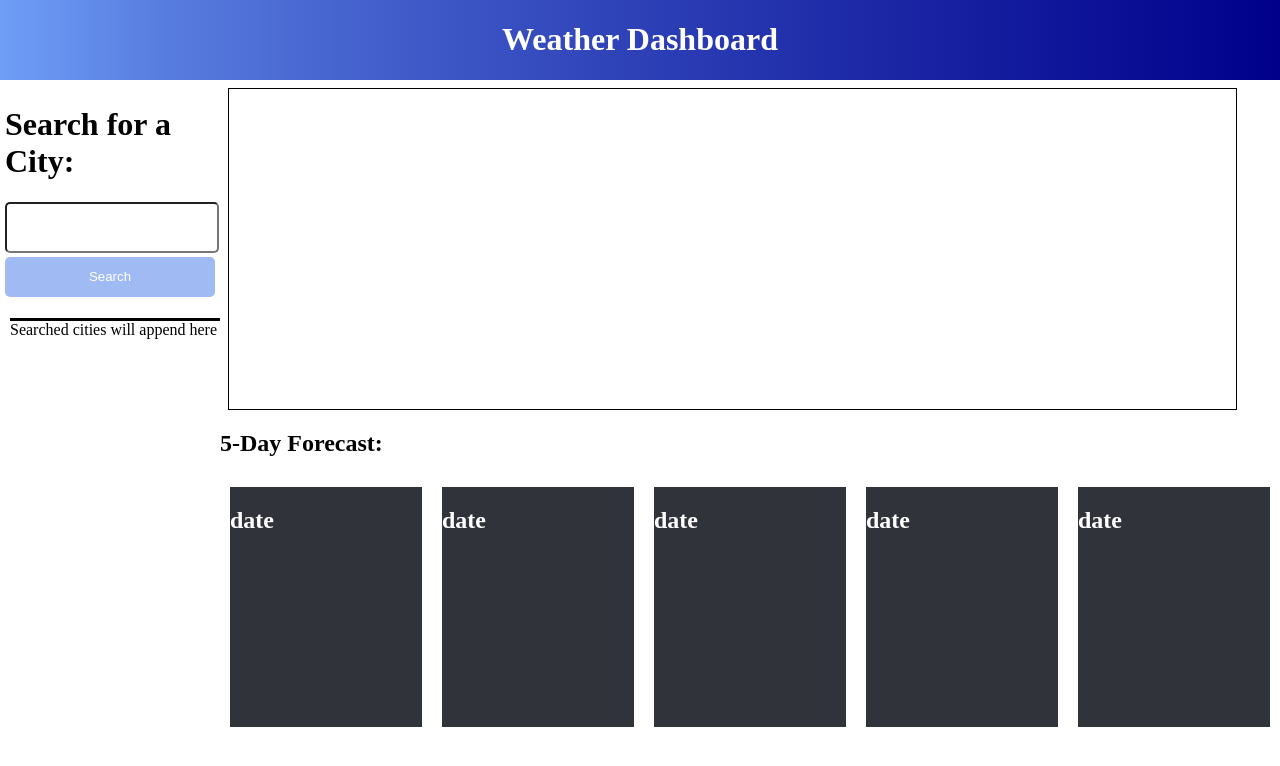
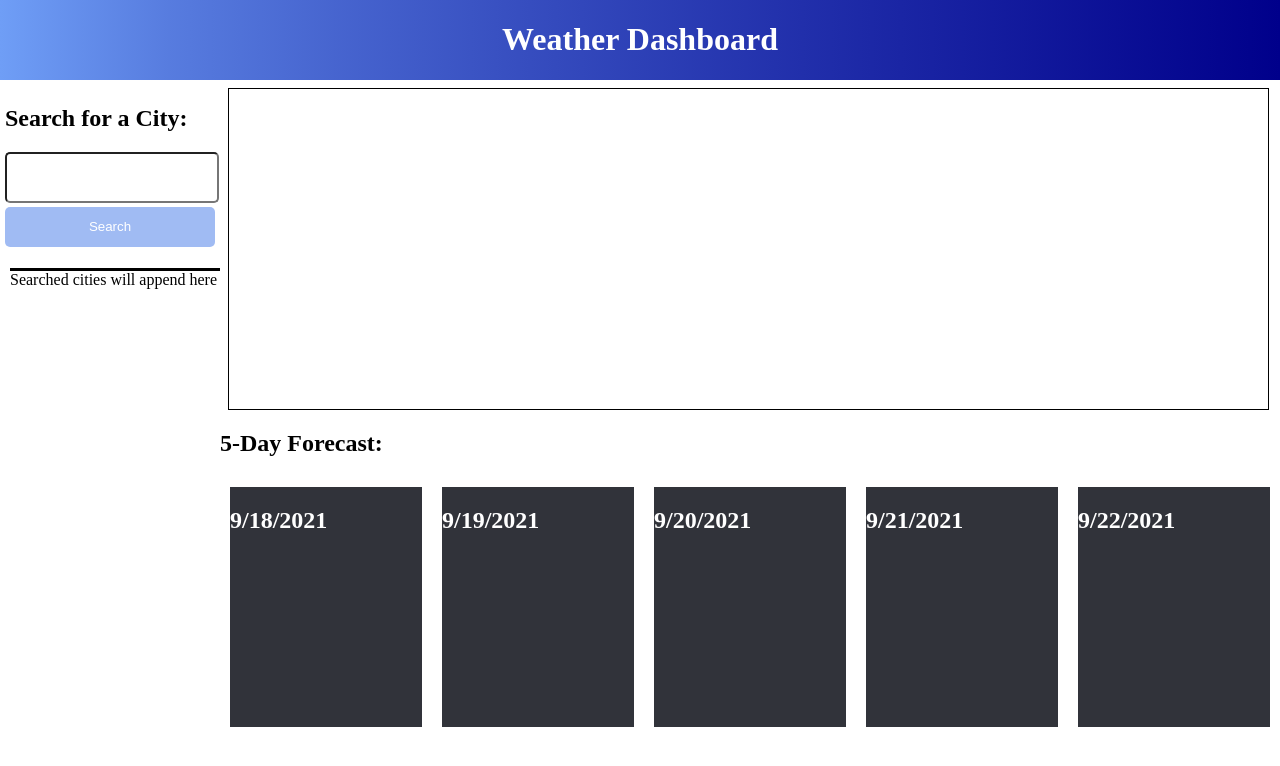
Before and after one commit to AndrewT11/Sweater-Weather, a plain HTML site: page index.html in a window 1280 px wide. Drawn offline with nearby package versions, Linux system fonts and the light colour scheme.

Commit message:
5-day forecast info completed. Incons and localStorage left

```diff
--- a/assets/style.css
+++ b/assets/style.css
@@ -35,11 +35,10 @@ body {
 }
 
 .city-info {
-    width: 95%;
+    width: 98%;
     border: 1px solid black;
     margin: 8px;
     height: 40vh;
-
 }
 
 #inputBox {
--- a/index.html
+++ b/index.html
@@ -9,14 +9,14 @@
 </head>
 <body>
     <div class="header"><h1>Weather Dashboard</h1></div>
-    <div class="body-container">
+    <section class="body-container">
         <div class="search-container">
             <h1>Search for a City: </h1>
             <input type="text" id="inputBox">
             <button type="submit" id="searchBtn">Search</button>
             <div id="searchPost">Searched cities will append here</div>
         </div>
-        <div id="forecastInfo">
+        <section id="forecastInfo">
             <div class="city-info">
                 <h1 id="citySearch"></h1>
                 <h2 id="cityDate"></h2>
@@ -30,7 +30,7 @@
                 </div>
             </div>
             <h2 id="forecastHeader">5-Day Forecast: </h2>
-            <div id="futureForecast">
+            <section id="futureForecast">
                 <div class="forecastBox" id="box1">
                     <h2 class="date">date</h2>
                     <img class="forecastIcon" src=""></img>
@@ -68,9 +68,9 @@
                     <h3 class="forecastHumidity"></h3>
 
                 </div>
-            </div>
-        </div>
-    </div>
+            </section>
+        </section>
+    </section>
 
     <script src="https://cdnjs.cloudflare.com/ajax/libs/moment.js/2.24.0/moment.min.js"></script>
     <script src="script.js"></script>
--- a/script.js
+++ b/script.js
@@ -22,13 +22,37 @@ fetch("https://api.openweathermap.org/data/2.5/weather?q=" + inputBoxEl.value +
             return fetch("https://api.openweathermap.org/data/2.5/forecast?id=" + cityID + "&appid=e1fa988b28630ad2f63ed66bdf22a5ee")
         })
             .then(function (response) {
-                console.log(response)
                 if(response.ok) {
                 return response.json()
                 }
             })
                 .then(function(data) {
                     console.log(data)
+
+
+
+            //5-day forecast code
+            box1Temp.innerHTML = "Temperature: " + Math.floor(data.list[4].main.temp*(9/5)-459.67) + "°F";
+            box1Wind.innerHTML = "Wind Speed: " + data.list[4].wind.speed;
+            box1Humidity.innerHTML = "Humidity: " + data.list[4].main.humidity;
+            box1Icon.innerHTML = data.list[4].weather[0].icon;
+            box2Temp.innerHTML = "Temperature: " + Math.floor(data.list[12].main.temp*(9/5)-459.67) + "°F";
+            box2Wind.innerHTML = "Wind Speed: " + data.list[12].wind.speed;
+            box2Humidity.innerHTML = "Humidity: " + data.list[12].main.humidity;
+            // box2Icon.innerHTML = data.list[12].weather[0].icon;
+            box3Temp.innerHTML = "Temperature: " + Math.floor(data.list[20].main.temp*(9/5)-459.67) + "°F";
+            box3Wind.innerHTML = "Wind Speed: " + data.list[20].wind.speed;
+            box3Humidity.innerHTML = "Humidity: " + data.list[20].main.humidity;
+            box3Icon.innerHTML = data.list[20].weather[0].icon;
+            box4Temp.innerHTML = "Temperature: " + Math.floor(data.list[28].main.temp*(9/5)-459.67) + "°F";
+            box4Wind.innerHTML = "Wind Speed: " + data.list[28].wind.speed;
+            box4Humidity.innerHTML = "Humidity: " + data.list[28].main.humidity;
+            box4Icon.innerHTML = data.list[28].weather[0].icon;
+            box5Temp.innerHTML = "Temperature: " + Math.floor(data.list[36].main.temp*(9/5)-459.67) + "°F";
+            box5Wind.innerHTML = "Wind Speed: " + data.list[36].wind.speed;
+            box5Humidity.innerHTML = "Humidity: " + data.list[36].main.humidity;
+            box5Icon.innerHTML = data.list[36].weather[0].icon;
+
 
                 });
 }
@@ -48,17 +72,17 @@ var uvColorDisplay = document.getElementById("uvColorDisplay")
 var iconEl = document.getElementById("icon")
 
 //selector 5-day Forecast Variables
-var box1El = document.getElementById("box1")
-var box2El = document.getElementById("box2")
-var box3El = document.getElementById("box3")
-var box4El = document.getElementById("box4")
-var box5El = document.getElementById("box5")
+var box1El = document.getElementById("box0")
+var box2El = document.getElementById("box1")
+var box3El = document.getElementById("box2")
+var box4El = document.getElementById("box3")
+var box5El = document.getElementById("box4")
 
-var date5El = document.getElementById("date5")
+var date5El = document.getElementById("date")
 var iconEl = document.getElementById("icon")
-var temp5El = document.getElementById("temp5")
-var wind5El = document.getElementById("wind5")
-var humidity5El = document.getElementById("humidity5")
+var temp5El = document.getElementById("forecastTemp")
+var wind5El = document.getElementById("forecastWind")
+var humidity5El = document.getElementById("forecastHumidity")
 
 var inputBoxEl = document.getElementById("inputBox")
 
@@ -76,41 +100,69 @@ var mm = targetDate1.getMonth() + 1; // 0 is January, so we must add 1
 var yyyy = targetDate1.getFullYear();
 var dateString1 = mm + "/" + dd + "/" + yyyy;
 // So you can see the output
-alert(dateString1);
+// alert(dateString1);
 
 
 var targetDate2 = new Date();
 targetDate2.setDate(targetDate2.getDate() + 2);
 var dd = targetDate2.getDate();
-var mm = targetDate2.getMonth() + 1; // 0 is January, so we must add 1
+var mm = targetDate2.getMonth() + 1; // 0 is
 var yyyy = targetDate2.getFullYear();
 var dateString2 = mm + "/" + dd + "/" + yyyy;
-// So you can see the output
-alert(dateString2);
+// alert(dateString2);
 
 var targetDate3 = new Date();
 targetDate3.setDate(targetDate3.getDate() + 3);
 var dd = targetDate3.getDate();
-var mm = targetDate3.getMonth() + 1; // 0 is January, so we must add 1
+var mm = targetDate3.getMonth() + 1; // 0 is
 var yyyy = targetDate3.getFullYear();
 var dateString3 = mm + "/" + dd + "/" + yyyy;
-// So you can see the output
-alert(dateString3);
+// alert(dateString3);
 
 var targetDate4 = new Date();
 targetDate4.setDate(targetDate4.getDate() + 4);
 var dd = targetDate4.getDate();
-var mm = targetDate4.getMonth() + 1; // 0 is January, so we must add 1
+var mm = targetDate4.getMonth() + 1; // 0 is
 var yyyy = targetDate4.getFullYear();
 var dateString4 = mm + "/" + dd + "/" + yyyy;
-// So you can see the output
-alert(dateString4);
+// alert(dateString4);
 
 var targetDate5 = new Date();
 targetDate5.setDate(targetDate5.getDate() + 5);
 var dd = targetDate5.getDate();
-var mm = targetDate5.getMonth() + 1; // 0 is January, so we must add 1
+var mm = targetDate5.getMonth() + 1; // 0 is
 var yyyy = targetDate5.getFullYear();
 var dateString5 = mm + "/" + dd + "/" + yyyy;
-// So you can see the output
-alert(dateString5);
+
+var box1Date = document.querySelector("#box1 .date");
+var box2Date = document.querySelector("#box2 .date");
+var box3Date = document.querySelector("#box3 .date");
+var box4Date = document.querySelector("#box4 .date");
+var box5Date = document.querySelector("#box5 .date");
+
+box1Date.innerHTML = dateString1;
+box2Date.innerHTML = dateString2;
+box3Date.innerHTML = dateString3;
+box4Date.innerHTML = dateString4;
+box5Date.innerHTML = dateString5;
+
+var box1Temp = document.querySelector("#box1 .forecastTemp");
+var box1Wind = document.querySelector("#box1 .forecastWind");
+var box1Humidity = document.querySelector("#box1 .forecastHumidity");
+var box1Icon = document.querySelector("#box1 .forecastIcon");
+var box2Temp = document.querySelector("#box2 .forecastTemp");
+var box2Wind = document.querySelector("#box2 .forecastWind");
+var box2Humidity = document.querySelector("#box2 .forecastHumidity");
+var box2Icon = document.querySelector("#box2 .forecastIcon");
+var box3Temp = document.querySelector("#box3 .forecastTemp");
+var box3Wind = document.querySelector("#box3 .forecastWind");
+var box3Humidity = document.querySelector("#box3 .forecastHumidity");
+var box3Icon = document.querySelector("#box3 .forecastIcon");
+var box4Temp = document.querySelector("#box4 .forecastTemp");
+var box4Wind = document.querySelector("#box4 .forecastWind");
+var box4Humidity = document.querySelector("#box4 .forecastHumidity");
+var box4Icon = document.querySelector("#box4 .forecastIcon");
+var box5Temp = document.querySelector("#box5 .forecastTemp");
+var box5Wind = document.querySelector("#box5 .forecastWind");
+var box5Humidity = document.querySelector("#box5 .forecastHumidity");
+var box5Icon = document.querySelector("#box5 .forecastIcon");
```
